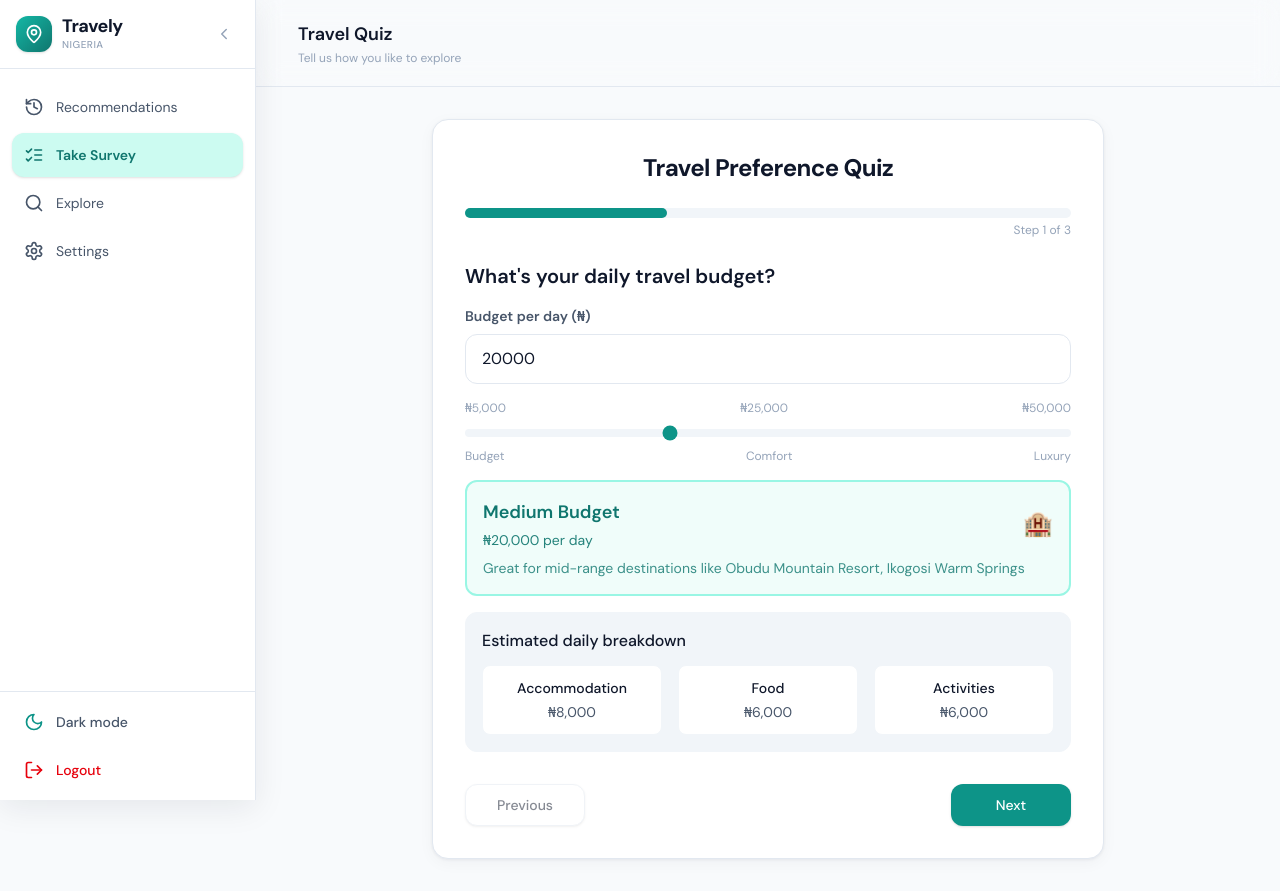
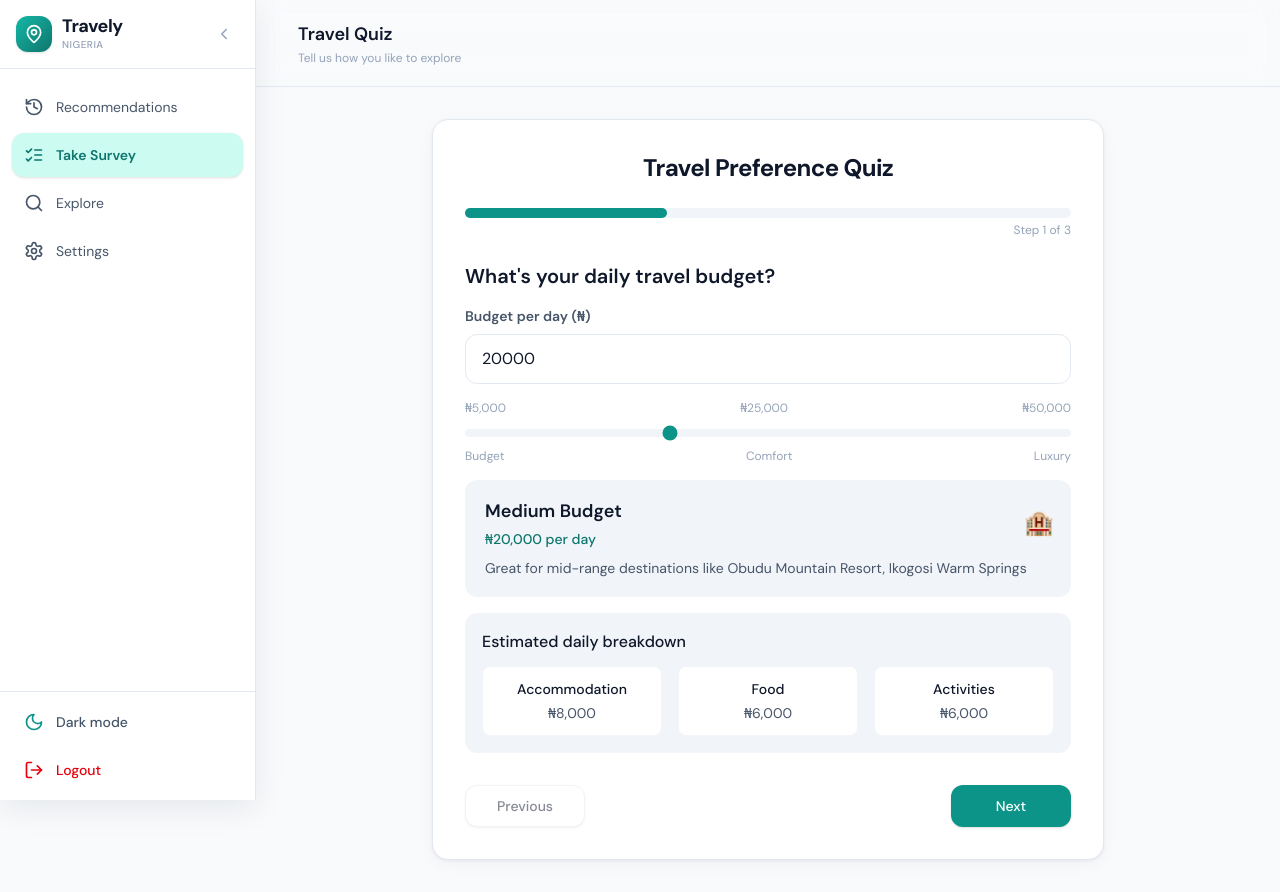
Before and after one commit to obasanmichael/travely-app, a React (Vite) app: page /survey in a window 1280 px wide. Built offline with nearby package versions, Linux system fonts and the light colour scheme; no server answers; sample sign-in values are in the browser's storage.

Commit message:
fix: fixed UI distortion

```diff
--- a/src/components/Quiz/QuizForm.tsx
+++ b/src/components/Quiz/QuizForm.tsx
@@ -9,6 +9,7 @@ import {
   quizLabelClass,
   quizHintClass,
   quizBreakdownClass,
+  quizBudgetSummaryClass,
 } from "./quizStyles";
 
 interface QuizFormData {
@@ -44,16 +45,16 @@ const classifyBudget = (budget: number): string => {
   return "High Budget";
 };
 
-const getBudgetCategoryColor = (category: string): string => {
+const getBudgetCategoryAccent = (category: string): string => {
   switch (category) {
     case "Low Budget":
-      return "text-emerald-700 dark:text-emerald-400 bg-emerald-50 dark:bg-emerald-950/40 border-emerald-200 dark:border-emerald-800";
+      return "border-l-emerald-600 dark:border-l-emerald-400 text-emerald-700 dark:text-emerald-300";
     case "Medium Budget":
-      return "text-travel-700 dark:text-travel-300 bg-travel-50 dark:bg-travel-950/40 border-travel-200 dark:border-travel-800";
+      return "border-l-travel-600 dark:border-l-travel-400 text-travel-700 dark:text-travel-300";
     case "High Budget":
-      return "text-violet-700 dark:text-violet-400 bg-violet-50 dark:bg-violet-950/40 border-violet-200 dark:border-violet-800";
+      return "border-l-violet-600 dark:border-l-violet-400 text-violet-700 dark:text-violet-300";
     default:
-      return "text-secondary bg-surface-muted border-default";
+      return "border-l-travel-600 dark:border-l-travel-400 text-secondary";
   }
 };
 
@@ -138,22 +139,24 @@ const QuizForm: React.FC = () => {
           </div>
 
           <div
-            className={`mt-4 p-4 rounded-xl border-2 ${getBudgetCategoryColor(budgetCategory)}`}
+            className={`${quizBudgetSummaryClass} ${getBudgetCategoryAccent(budgetCategory)}`}
           >
-            <div className="flex items-center justify-between">
+            <div className="flex items-center justify-between gap-3">
               <div>
-                <h4 className="font-semibold text-lg">{budgetCategory}</h4>
-                <p className="text-sm mt-1 opacity-90">
+                <h4 className="font-semibold text-lg text-primary">
+                  {budgetCategory}
+                </h4>
+                <p className="text-sm mt-1 font-medium">
                   ₦{formData.budget.toLocaleString()} per day
                 </p>
               </div>
-              <span className="text-2xl">
+              <span className="text-2xl shrink-0" aria-hidden>
                 {budgetCategory === "Low Budget" && "💰"}
                 {budgetCategory === "Medium Budget" && "🏨"}
                 {budgetCategory === "High Budget" && "✨"}
               </span>
             </div>
-            <p className="text-sm mt-2 opacity-80">
+            <p className="text-sm mt-2 text-secondary leading-relaxed">
               {getBudgetExamples(budgetCategory)}
             </p>
           </div>
--- a/src/components/Quiz/quizStyles.ts
+++ b/src/components/Quiz/quizStyles.ts
@@ -8,3 +8,6 @@ export const quizHintClass =
 
 export const quizBreakdownClass =
   "mt-4 p-4 rounded-xl bg-surface-muted border border-subtle";
+
+export const quizBudgetSummaryClass =
+  "mt-4 p-4 rounded-xl bg-surface-muted border border-subtle border-l-4";
```
